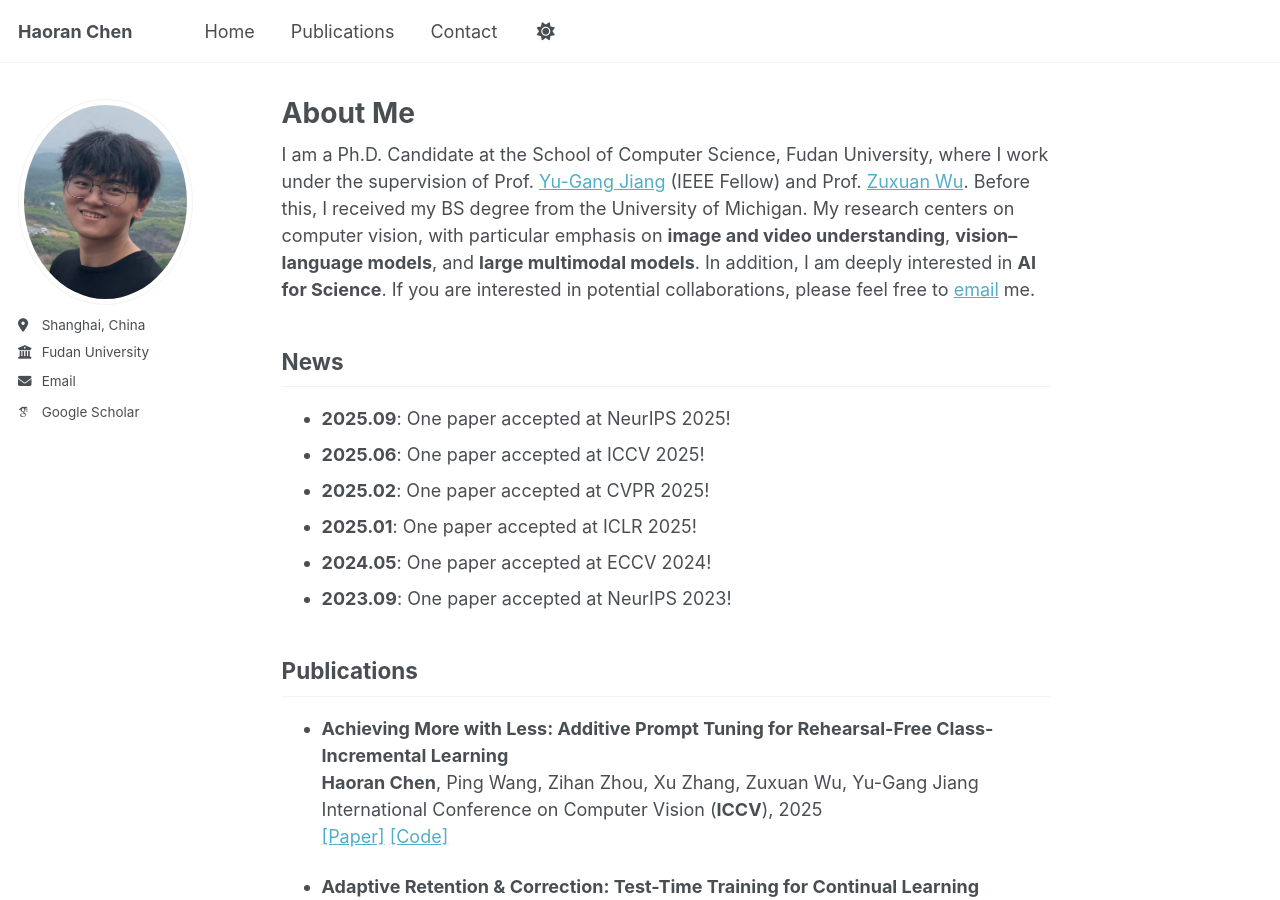
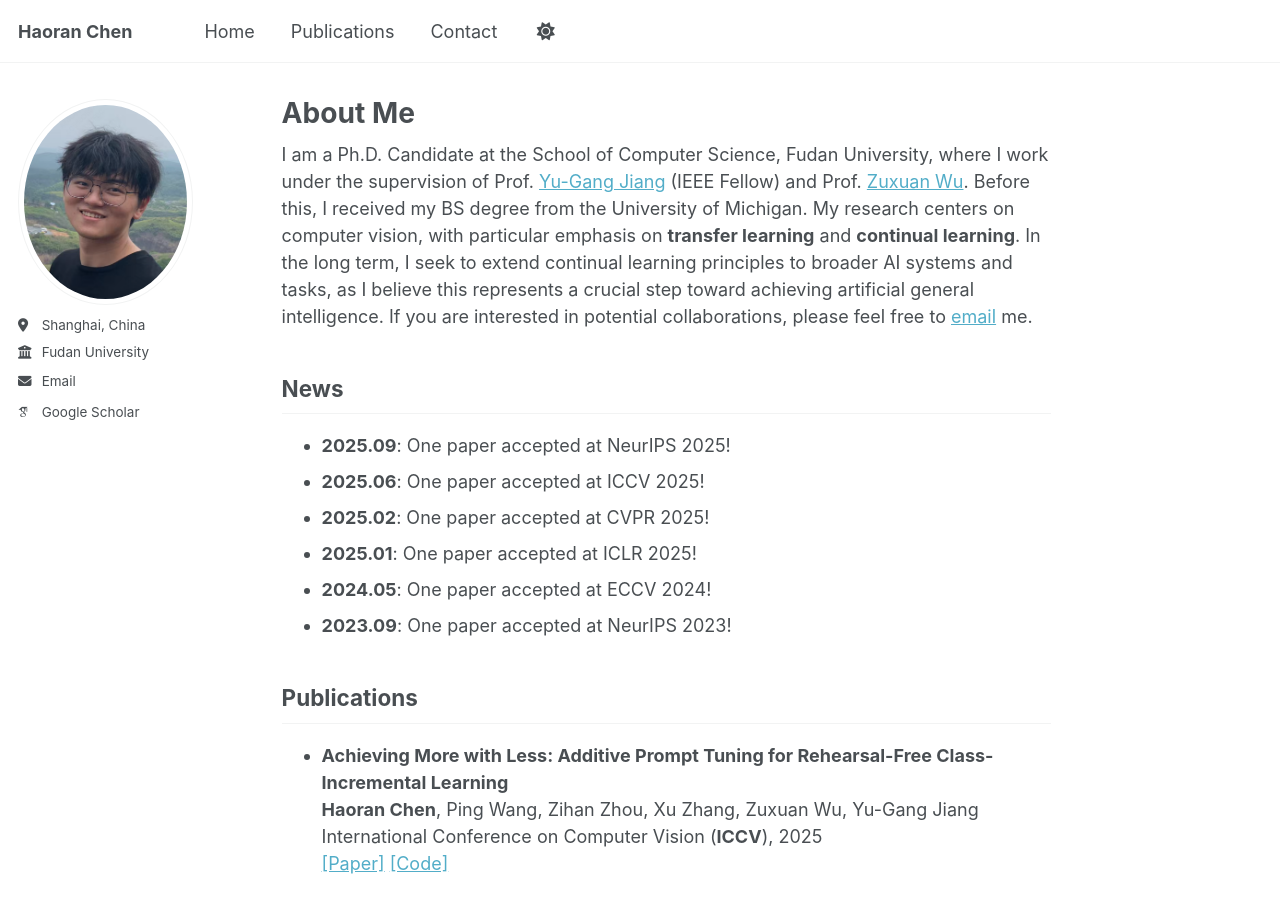
Before and after one commit to HaoranChen/haoranchen.github.io, a Jekyll site: the page built from _pages/about.md, in a window 1280 px wide and 900 px high. Built offline with Jekyll 4.4.1, drawn with Linux system fonts in a browser that asks for light colours; some web fonts are replaced.

Commit message:
Update about.md

```diff
--- a/_pages/about.md
+++ b/_pages/about.md
@@ -7,7 +7,7 @@ redirect_from:
   - /about.html
 ---
 
-I am a Ph.D. Candidate at the School of Computer Science, Fudan University, where I work under the supervision of Prof. [Yu-Gang Jiang](https://scholar.google.com/citations?user=f3_FP8AAAAAJ&hl=en) (IEEE Fellow) and Prof. [Zuxuan Wu](https://zxwu.azurewebsites.net/). Before this, I received my BS degree from the University of Michigan. My research centers on computer vision, with particular emphasis on **image and video understanding**, **vision–language models**, and **large multimodal models**. In addition, I am deeply interested in **AI for Science**. If you are interested in potential collaborations, please feel free to [email](https://haoranchen.github.io/contact/) me.
+I am a Ph.D. Candidate at the School of Computer Science, Fudan University, where I work under the supervision of Prof. [Yu-Gang Jiang](https://scholar.google.com/citations?user=f3_FP8AAAAAJ&hl=en) (IEEE Fellow) and Prof. [Zuxuan Wu](https://zxwu.azurewebsites.net/). Before this, I received my BS degree from the University of Michigan. My research centers on computer vision, with particular emphasis on **transfer learning** and **continual learning**. In the long term, I seek to extend continual learning principles to broader AI systems and tasks, as I believe this represents a crucial step toward achieving artificial general intelligence. If you are interested in potential collaborations, please feel free to [email](https://haoranchen.github.io/contact/) me.
 
 
 
```
